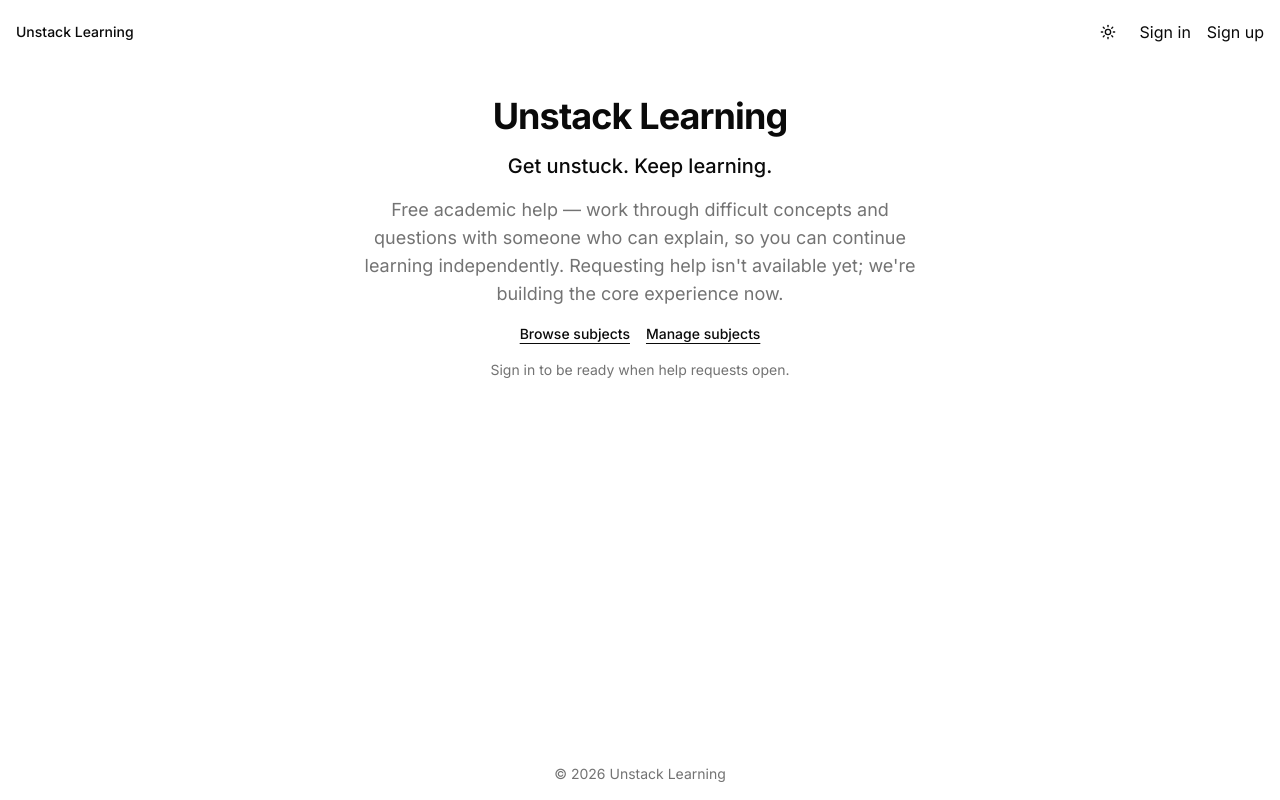
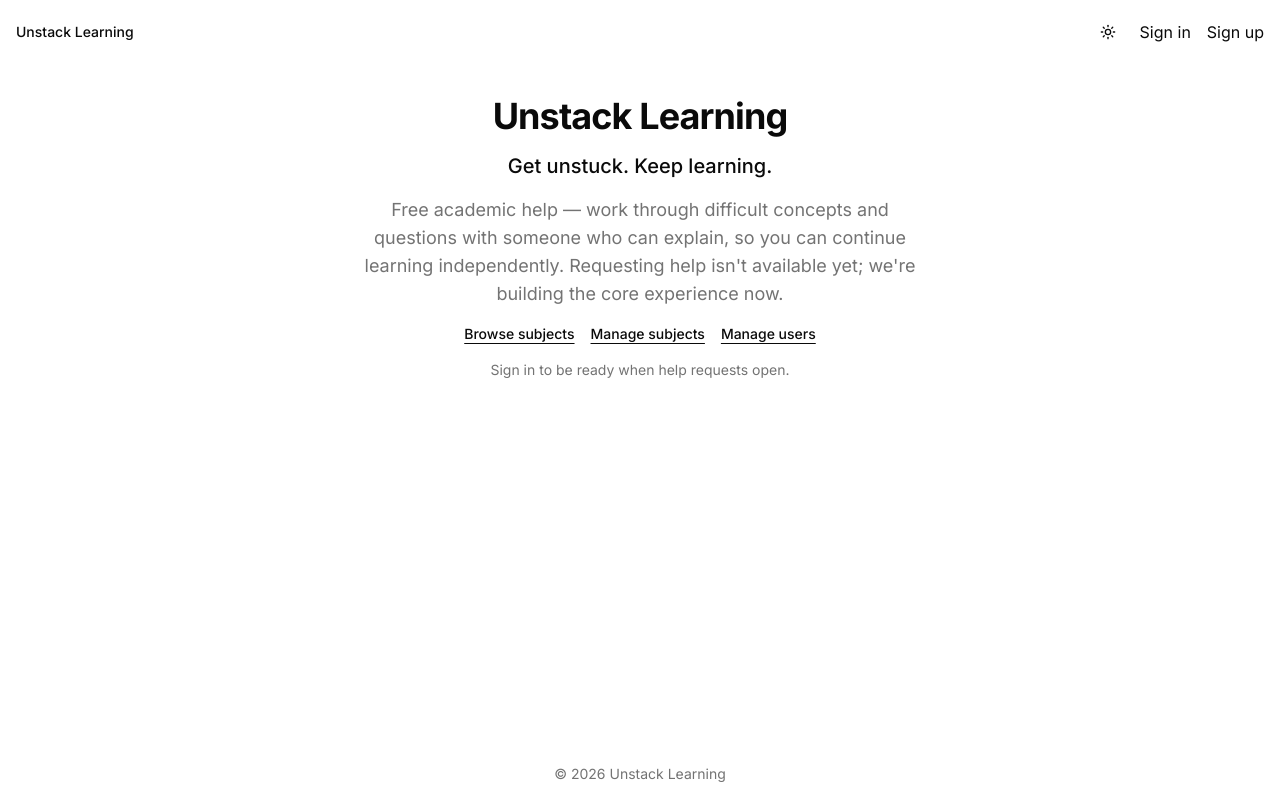
Before and after one commit to weamp-org/unstack-learning-frontend, a Next.js app: page / in a window 1280 px wide. Built offline with nearby package versions, Linux system fonts and the light colour scheme; no server answers.

Commit message:
feat: add manage users home link

```diff
--- a/src/app/page.tsx
+++ b/src/app/page.tsx
@@ -21,6 +21,9 @@ export default async function Home() {
         <Link href="/admin/subjects" className="underline underline-offset-4">
           Manage subjects
         </Link>
+        <Link href="/admin/users" className="underline underline-offset-4">
+          Manage users
+        </Link>
       </nav>
       {user ? (
         <p className="text-sm text-muted-foreground">
```
